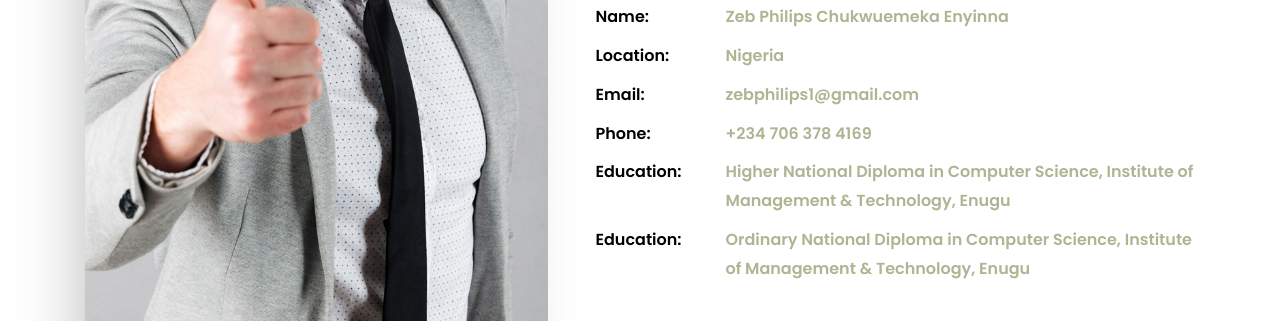
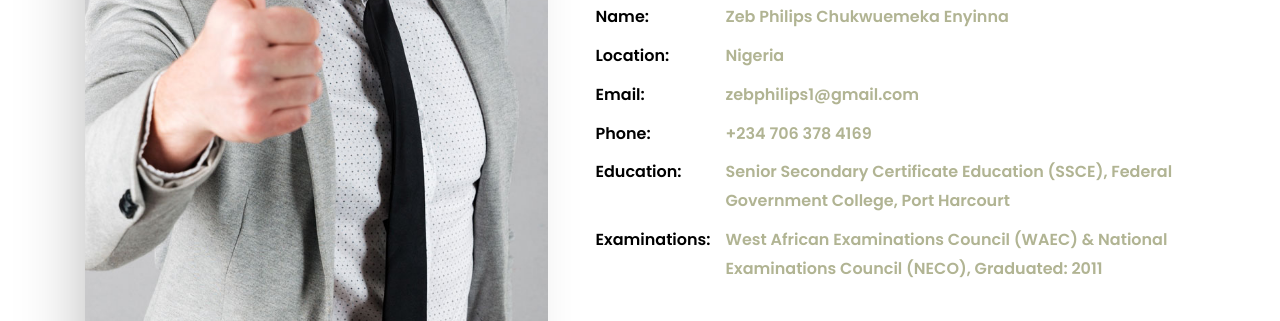
Before and after one commit to sagargupta9685/ZEB-PHILIPS, a plain HTML site: page index.html in a window 1280 px wide. Shown: the part 1353-1674 px from the top of the page. Drawn offline with Linux system fonts and the light colour scheme; some packages are replaced by stand-ins of ours; no server answers; files whose address does not match are found by name.

Commit message:
Update index.html

```diff
--- a/index.html
+++ b/index.html
@@ -156,11 +156,15 @@
                                     <li class="d-flex"><span>Location:</span> <span>Nigeria</span></li>
                                     <li class="d-flex"><span>Email:</span> <span>zebphilips1@gmail.com</span></li>
                                     <li class="d-flex"><span>Phone: </span> <span>+234 706 378 4169</span></li>
-                                    <li class="d-flex"><span>Education:</span> <span>Higher National Diploma in Computer Science, Institute of Management & Technology, Enugu</span> </li>
-                                    <li class="d-flex">
-                                        <span>Education:</span>
-                                          <span>Ordinary  National Diploma in Computer Science, Institute of Management & Technology, Enugu</span>
-                                    </li>
+                                   <li class="d-flex">
+  <span>Education:</span>
+  <span>Senior Secondary Certificate Education (SSCE), Federal Government College, Port Harcourt</span>
+</li>
+<li class="d-flex">
+  <span>Examinations:</span>
+  <span>West African Examinations Council (WAEC) & National Examinations Council (NECO), Graduated: 2011</span>
+</li>
+
                                 </ul>
                             </div>
                             <div class="col-md-12">
```
